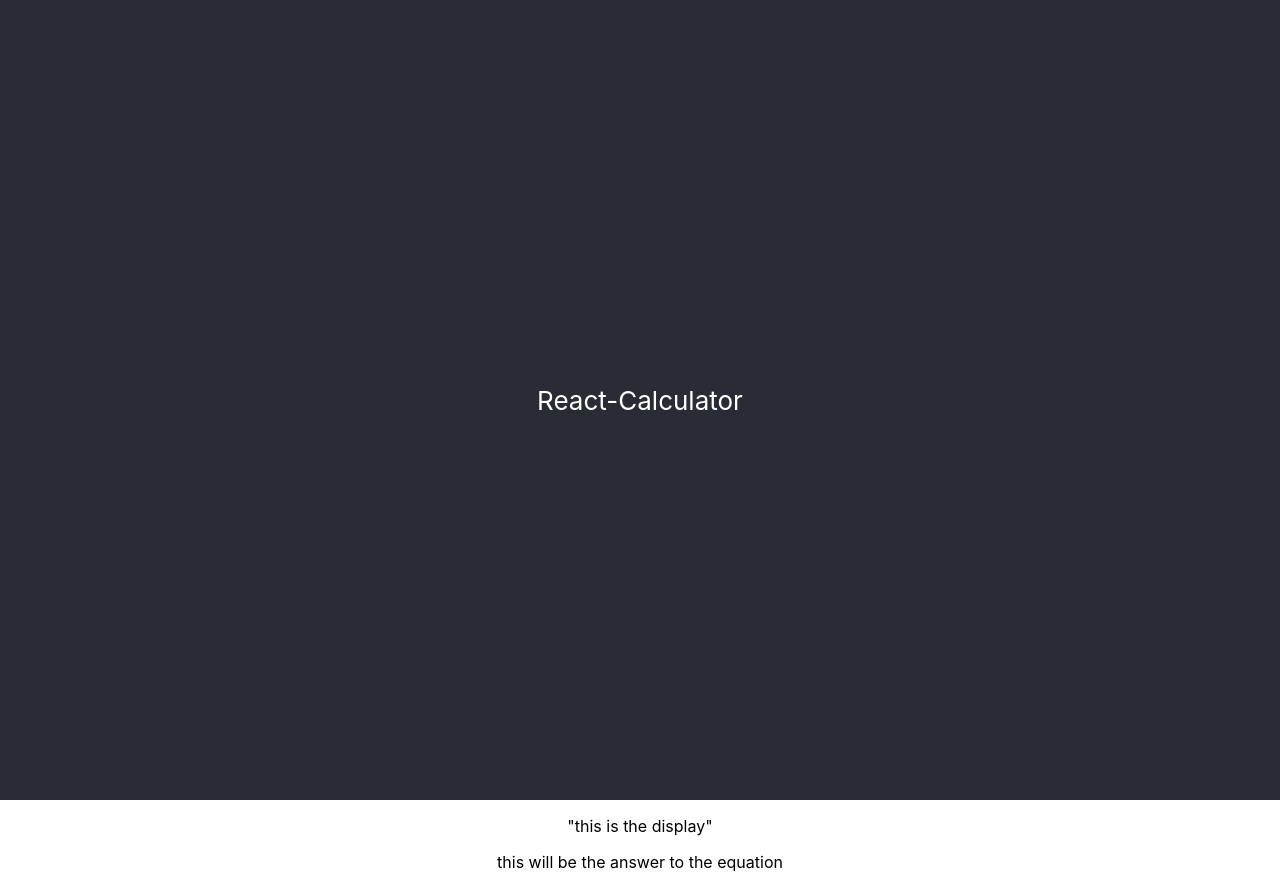
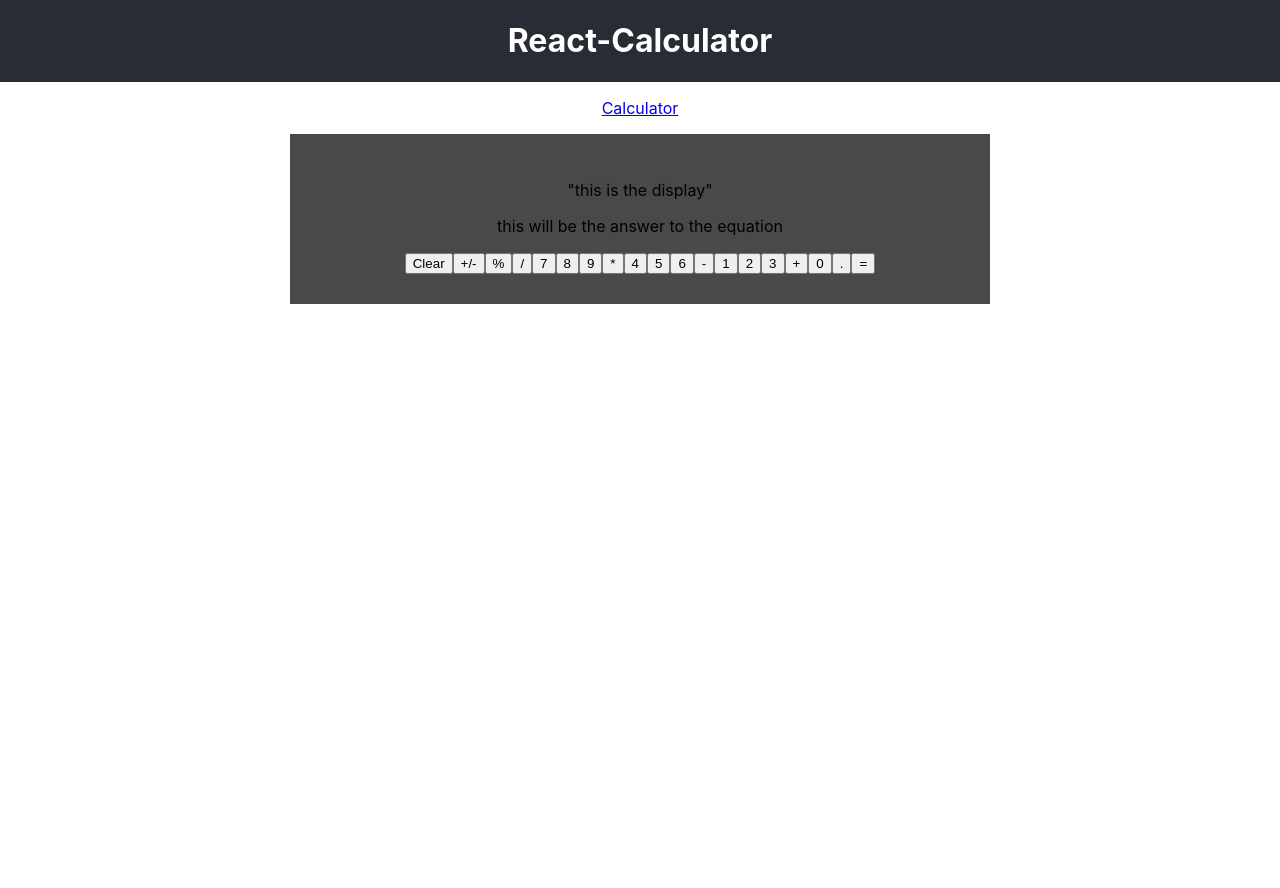
Before and after one commit to LuisGtk/Calculator-redo-, a React (Create React App) app: page / in a window 1280 px wide. After the commit the page ends 800 px from the top, so only its background shows below. Built offline with nearby package versions, Linux system fonts and the light colour scheme.

Commit message:
css on calc board

```diff
--- a/src/App.css
+++ b/src/App.css
@@ -4,20 +4,17 @@
     text-align: center;
   }
 
-  .App-logo {
-    height: 40vmin;
-    pointer-events: none;
-  }
-
   .App-header {
     background-color: #282c34;
-    min-height: 100vh;
     display: flex;
     flex-direction: column;
     align-items: center;
     justify-content: center;
-    font-size: calc(10px + 2vmin);
     color: white;
+  }
+
+  .a {
+    text-decoration: none;
   }
 
 }
@@ -25,23 +22,20 @@
 
 /* RESPONSIVE WEB  */
 
-
 .App {
   text-align: center;
 }
 
-.App-logo {
-  height: 40vmin;
-  pointer-events: none;
-}
-
 .App-header {
   background-color: #282c34;
-  min-height: 100vh;
   display: flex;
   flex-direction: column;
   align-items: center;
   justify-content: center;
-  font-size: calc(10px + 2vmin);
   color: white;
+
 }
+
+.a {
+  text-decoration: none;
+}
--- a/src/App.js
+++ b/src/App.js
@@ -1,28 +1,26 @@
 import './App.css';
 import Calc from './Components/Calculator/Calc';
-import { Routes , Route } from 'react-router-dom';
+import { Routes, Route, Link } from 'react-router-dom';
 
 function App() {
   return (
     <div className="App">
       <header className="App-header">
-        React-Calculator
+        <h1>React-Calculator</h1>
     </header>
+        <a className='links'>
+          <Link to="/">
+          <p id='calc'>Calculator</p>
+        </Link>
+      </a>
 
-
-
-
-
-
-
-
-{/* switch */}
+      {/* switch components*/ }
   <main>
     <Routes>
       <Route path='/' element={<Calc />} />
     </Routes>
   </main>
-    </div>
+    </div >
   );
 }
 export default App;
--- a/src/Components/Calc.css
+++ /dev/null
@@ -1,3 +0,0 @@
-@media only screen and (min-width: 600px) {
-
-}
--- /dev/null
+++ b/src/Components/Calculator/Calc.css
@@ -0,0 +1,10 @@
+@media only screen and (min-width: 600px) {}
+
+.calculator {
+    margin: auto;
+    padding: 30px;
+    background-color: rgb(73, 73, 73);
+    width: 50%;
+    justify-content: center;
+    align-items: center;
+}
--- a/src/Components/Calculator/Calc.js
+++ b/src/Components/Calculator/Calc.js
@@ -1,16 +1,45 @@
+import './Calc.css';
 
 export default function Calc() {
 
 
-return(
+    return (
         // making calc
         <div className="calculator">
+
             <div className="display">
                 <p>"this is the display"</p>
             </div>
+
             <div className="answer">
                 <p> this will be the answer to the equation</p>
             </div>
-    </div>
+
+            <div className='layout'>
+                <button >Clear</button>
+                <button >+/-</button>
+                <button >%</button>
+                <button >/</button>
+
+                <button  >7</button>
+                <button >8</button>
+                <button >9</button>
+                <button >*</button>
+
+                <button >4</button>
+                <button >5</button>
+                <button >6</button>
+                <button >-</button>
+
+                <button >1</button>
+                <button >2</button>
+                <button >3</button>
+                <button >+</button>
+
+                <button >0</button>
+                <button >.</button>
+                <button >=</button>
+            </div >
+        </div >
     )
 }
```
Lines whose indentation alone changed are shown as unchanged.
